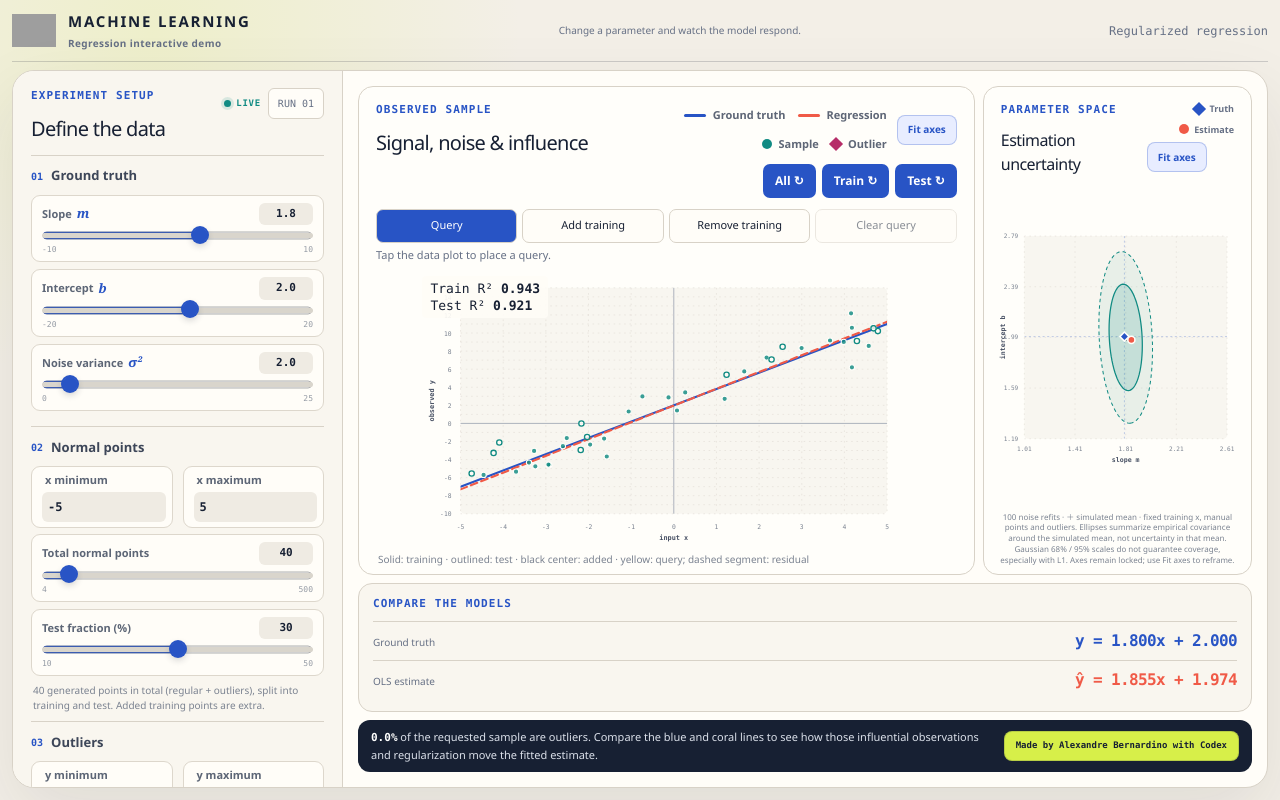
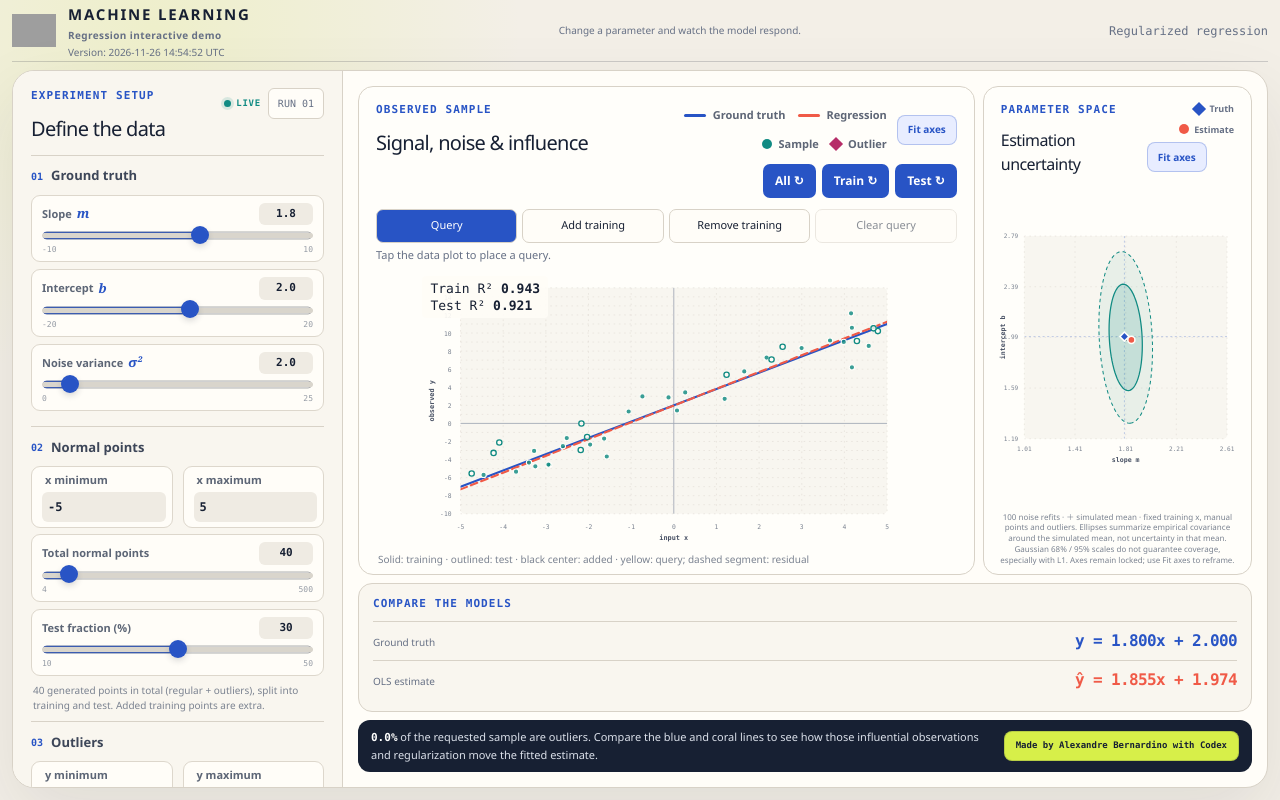
Before and after one commit to alexbernardino/regression-interactive, a Next.js app: page / in a window 1280 px wide. Built offline with nearby package versions, Linux system fonts and the light colour scheme; grey boxes are pictures that could not be loaded.

Commit message:
Display version build timestamp in header

```diff
--- a/app/globals.css
+++ b/app/globals.css
@@ -115,6 +115,16 @@ main {
   gap: 12px;
 }
 
+.brand .version-stamp {
+  display: block;
+  margin-top: 3px;
+  color: var(--muted);
+  font-size: 10px;
+  font-weight: 500;
+  letter-spacing: 0;
+  line-height: 1.2;
+}
+
 .header-context strong {
   font-size: 14px;
   letter-spacing: -0.02em;
--- a/app/page.tsx
+++ b/app/page.tsx
@@ -1001,6 +1001,9 @@ export default function Home() {
           <span>
             MACHINE LEARNING
             <small>Regression interactive demo</small>
+            <time className="version-stamp" dateTime={process.env.NEXT_PUBLIC_BUILD_TIME}>
+              Version: {process.env.NEXT_PUBLIC_BUILD_TIME?.replace("T", " ").slice(0, 19) ?? "development"} UTC
+            </time>
           </span>
         </a>
         <div className="header-context">
--- a/next.config.ts
+++ b/next.config.ts
@@ -23,4 +23,11 @@ const nextConfig: NextConfig = isGitHubPagesBuild
     }
   : {};
 
+// Capture once at build/server startup, never during component rendering.
+process.env.NEXT_PUBLIC_BUILD_TIME ??= new Date().toISOString();
+nextConfig.env = {
+  ...nextConfig.env,
+  NEXT_PUBLIC_BUILD_TIME: process.env.NEXT_PUBLIC_BUILD_TIME,
+};
+
 export default nextConfig;
--- a/vite.config.ts
+++ b/vite.config.ts
@@ -44,6 +44,11 @@ export default defineConfig(async () => {
   const { cloudflare } = await import("@cloudflare/vite-plugin");
 
   return {
+    define: {
+      "process.env.NEXT_PUBLIC_BUILD_TIME": JSON.stringify(
+        process.env.NEXT_PUBLIC_BUILD_TIME ??= new Date().toISOString(),
+      ),
+    },
     server: isCodexSeatbeltSandbox
       ? { watch: { useFsEvents: false, usePolling: true } }
       : undefined,
```
